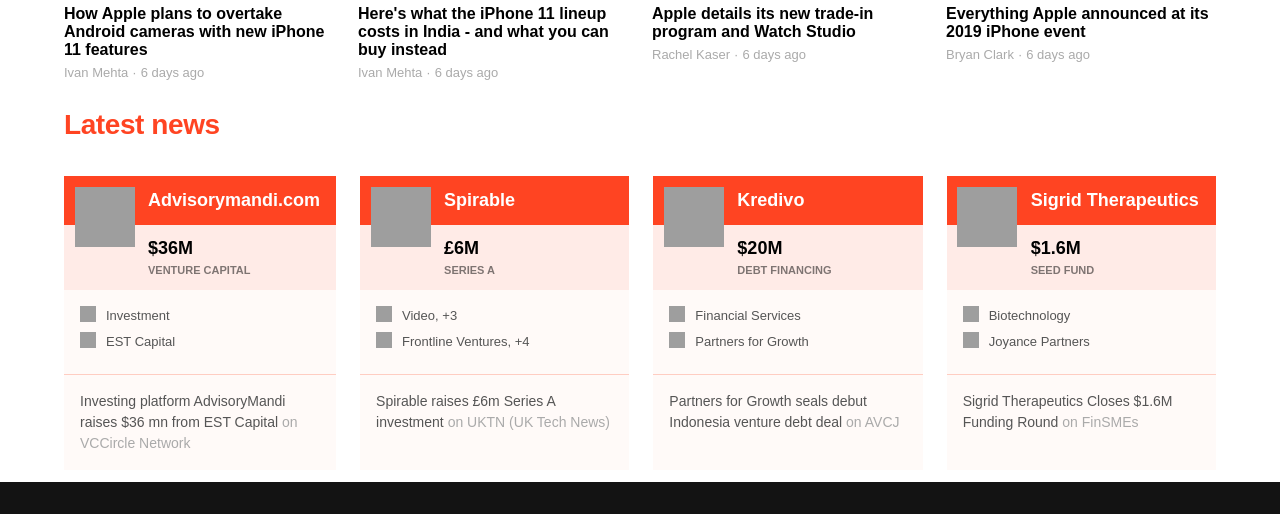
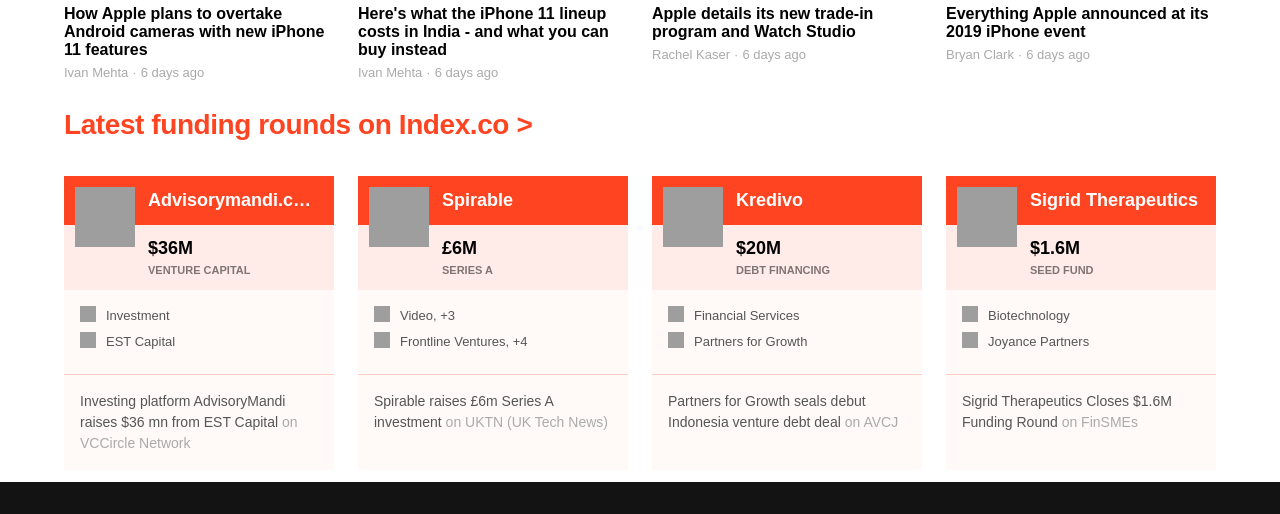
Before and after one commit to jstiven01/responsive-design-nextweb, a plain HTML site: page index.html in a window 1280 px wide. Shown: the part 1404-1918 px from the top of the page. Drawn offline with Linux system fonts and the light colour scheme; grey boxes are pictures that could not be loaded.

Commit message:
fix for the sizes of index co section

```diff
--- a/assets/css/style.css
+++ b/assets/css/style.css
@@ -789,7 +789,7 @@
   }
 
   .index-co > div {
-    width: 33.33333%;
+    width: calc(33.333% - 16px);
     margin-right: 24px;
   }
 
@@ -978,7 +978,7 @@
   }
 
   .index-co > div {
-    width: 25%;
+    width: calc(25% - 18px);
   }
 
   .index-co > div:nth-last-child(1) {
--- a/index.html
+++ b/index.html
@@ -297,7 +297,7 @@
             </section>
 
             <section>
-              <h2 class="subtitle-text"><a href="#">Latest news</a></h2>
+              <h2 class="subtitle-text"><a href="#">Latest funding rounds on Index.co ></a></h2>
               <div class="index-co">
                 <div class="">
                   <a href="#">
```
